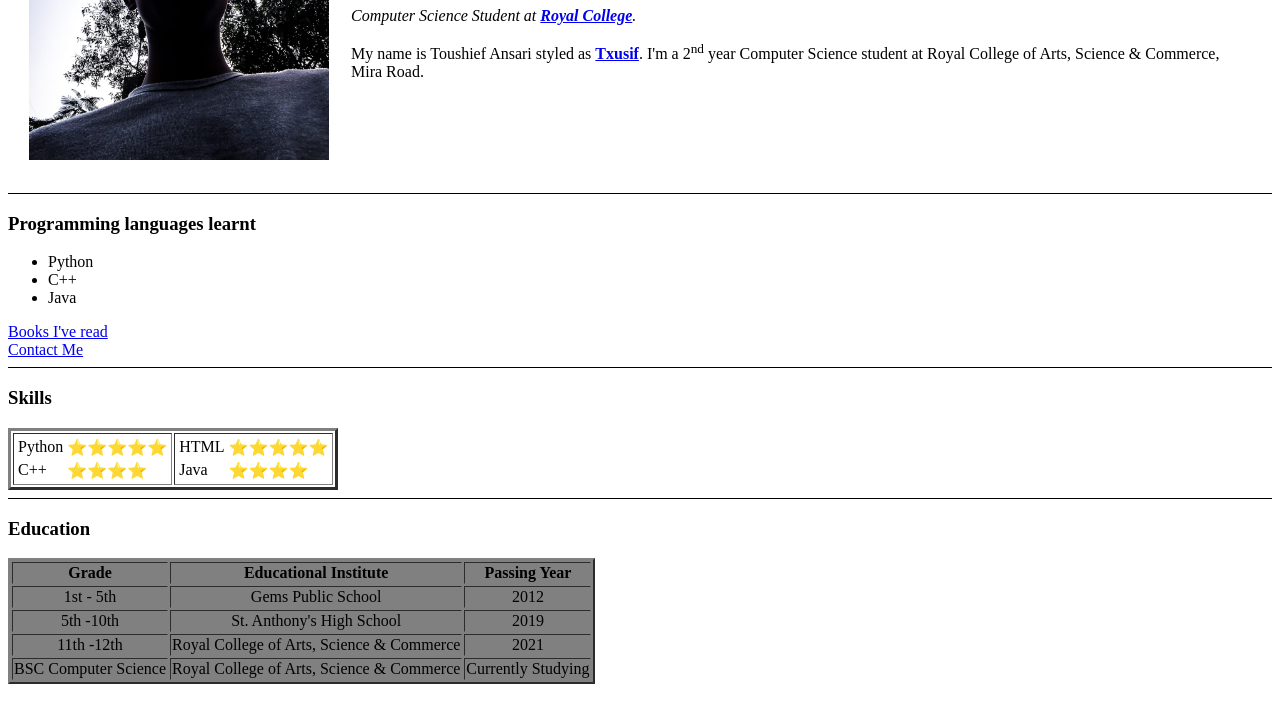
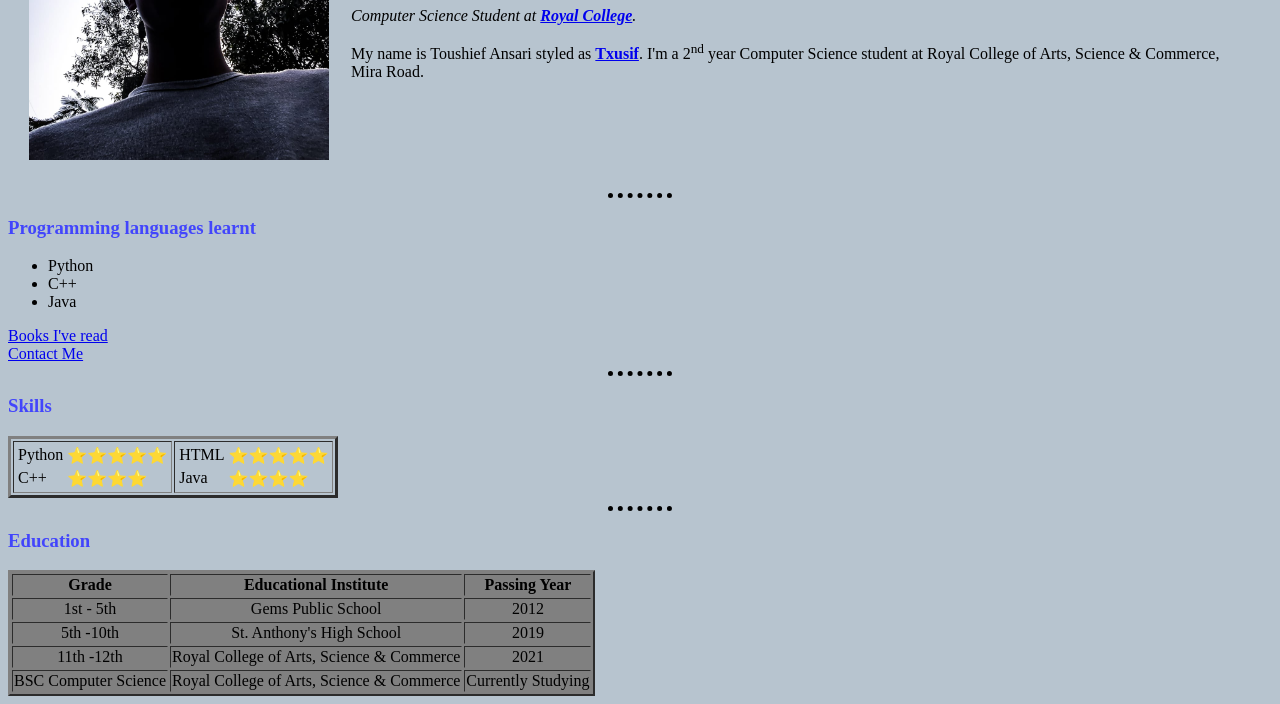
Before and after one commit to txusif/Personal-Site, a plain HTML site: page index.html in a window 1280 px wide. Shown: the part 169-873 px from the top of the page. Drawn offline with Linux system fonts and the light colour scheme.

Commit message:
Added Files

```diff
--- /dev/null
+++ b/Css/style.css
@@ -0,0 +1,23 @@
+body {
+    background-color:#B7C4CF;
+  }
+
+hr {
+    border-style: none;
+    border-top-style: dotted;
+    border-color: black;
+    border-width: 5px;
+    width: 5%;
+  }
+
+h1 {
+    color: #4245fc;
+}
+
+h2 {
+    color: #4245fc;
+}
+
+h3 {
+    color: #4245fc;
+}
--- a/index.html
+++ b/index.html
@@ -5,12 +5,13 @@
     <meta http-equiv="X-UA-Compatible" content="IE=edge" />
     <meta name="viewport" content="width=device-width, initial-scale=1.0" />
     <title>Txusif's site</title>
+    <link rel="stylesheet" href="Css/style.css">
   </head>
 
   <body>
     <table cellspacing="20">
       <tr>
-        <td><img src="Images/myImage.jpg" alt="My pic" height="300px" width="300px"></td>
+        <td><img id="txusifpfp" src="Images/myImage.jpg" alt="My pic" height="300px" width="300px"></td>
         <td><h1>Txusif</h1>
           <p>
             <em>Computer Science Student at <strong><a href="https://royalcollegemiraroad.edu.in/" target="_blank">Royal College</a></strong>.</em>
@@ -21,7 +22,7 @@
           </p></td>
       </tr>
     </table>
-    <hr size="1" color="black" noshade />
+    <hr>
     <h3>Programming languages learnt</h3>
     <ul>
       <li>Python</li>
@@ -31,7 +32,7 @@
     <a href="Books I've read.html" target="_blank">Books I've read</a>
     <br>
     <a href="contactMe.html" target="_blank">Contact Me</a>
-    <hr size="1" color="black" noshade />
+    <hr>
     <h3>Skills</h3>
     <table border="3">
       <tr>
@@ -61,7 +62,7 @@
           </td>
       </tr>
   </table>
-  <hr size="1" color="black" noshade />
+  <hr>
   <h3>Education</h3>
     <table border="2" bgcolor="grey">
       <thead>
```
Also changed, not shown: Books I've read.html (+2 -1 lines), contactMe.html (+2 -1 lines).
